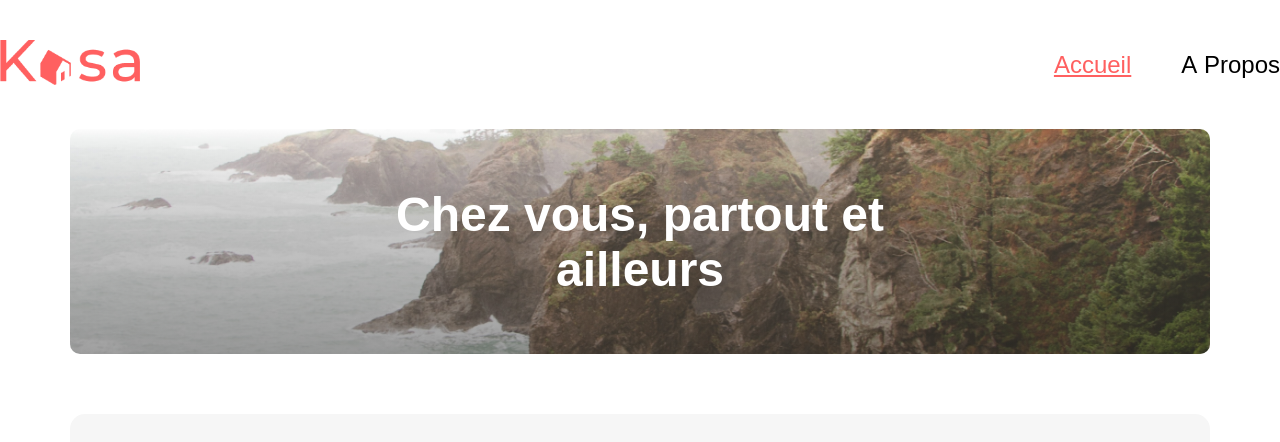
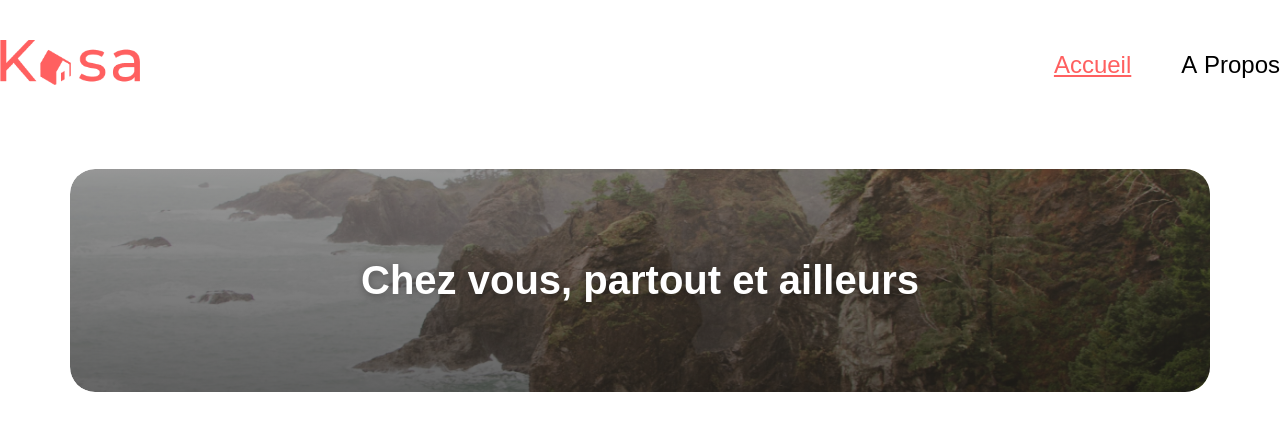
Before and after one commit to KOUAMLAN/kasa_projet-7-main-master, a React (Vite) app: page / in a window 1280 px wide. Shown: the top 442 px of the page. Built offline with nearby package versions, Linux system fonts and the light colour scheme; grey boxes are pictures that could not be loaded.

Commit message:
Fix(bannière): Corriger l’affichage de l’image de la bannière sur la page d’accueil

```diff
--- a/src/pages/Home.jsx
+++ b/src/pages/Home.jsx
@@ -1,20 +1,20 @@
-import TaglineSection from "../components/Tagline";
-import taglineImg from "../assets/imgs/home-tagline.png";
+import React from "react";
+import Banner from "../components/Banner"; // Utilise Banner si tu veux une vraie bannière
+import bannerImg from "../assets/imgs/home-tagline.png";
 import Houses from "../components/Houses";
 import Footer from "../components/Footer";
 import data from "../data/data.json";
-
-const houseData = data;
 
 function Home() {
     return (
         <>
             <div className="container">
-                <TaglineSection
-                    imgSrc={taglineImg}
+                <Banner
+                    image={bannerImg}
+                    altText="Bannière d'accueil"
                     text="Chez vous, partout et ailleurs"
                 />
-                <Houses houses={houseData} />
+                <Houses houses={data} />
             </div>
             <Footer />
         </>
--- a/src/styles/banner.scss
+++ b/src/styles/banner.scss
@@ -1,5 +1,5 @@
 
-@use "./global" as *;
+@use "../sass/global" as *;
 
 
 .banner {
```
